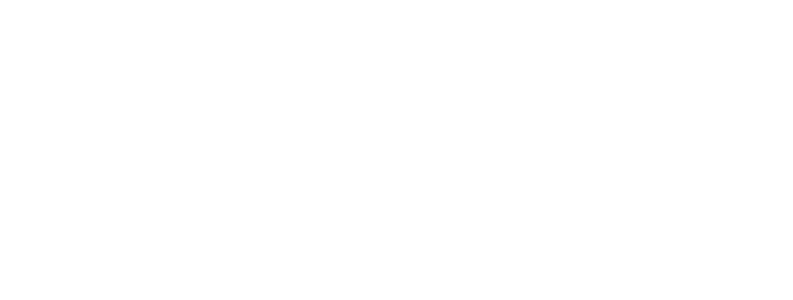
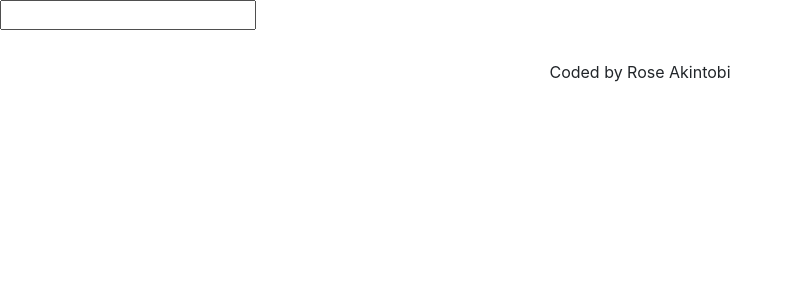
Before and after one commit to Richierosecodes/dictionary-projects, a React (Create React App) app: page / in a window 1280 px wide. Shown: the top 300 px of the page, without its empty margins (0-793 px from the left). Built offline with nearby package versions, Linux system fonts and the light colour scheme.

Commit message:
Added search engine

```diff
--- a/src/App.css
+++ b/src/App.css
@@ -0,0 +1,4 @@
+.App-footer {
+  text-align: center;
+  margin: 30px 0;
+}
--- a/src/App.js
+++ b/src/App.js
@@ -1,10 +1,16 @@
 import './App.css';
+import Dictionary from "./Dictionary";
 
 function App() {
   return (
     <div className="App">
       <header className="App-header">
+
       </header>
+      <main>
+          <Dictionary />
+        </main>
+      <footer className="App-footer"> Coded by Rose Akintobi</footer>
 
     </div>
   );
--- /dev/null
+++ b/src/Dictionary.js
@@ -0,0 +1,21 @@
+import React, { useState } from "react";
+import "./Dictionary.css";
+
+export default function Dictionary() {
+let [keyword, setKeyword] = useState(" ");
+    function search(event) {
+        event.preventDefault();
+        alert (`Searching for ${keyword} definition`);
+    }
+
+    function handleKeywordChange(event) {
+        setKeyword(event.target.value);
+    }
+    return(
+        <div className="Dictionary">
+            <form onSubmit={search}>
+                <input type = "search" onChange = {handleKeywordChange} />
+            </form>
+        </div>
+    );
+}
```
Also changed, not shown: src/Dictionary.css (added).
